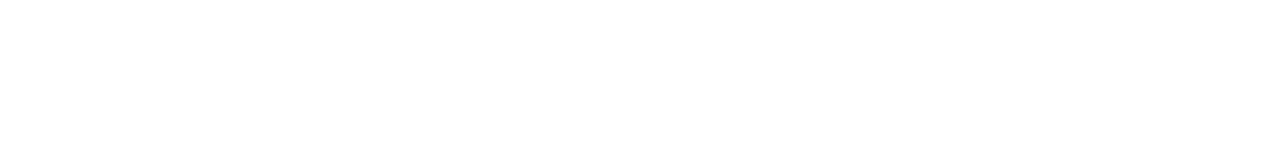
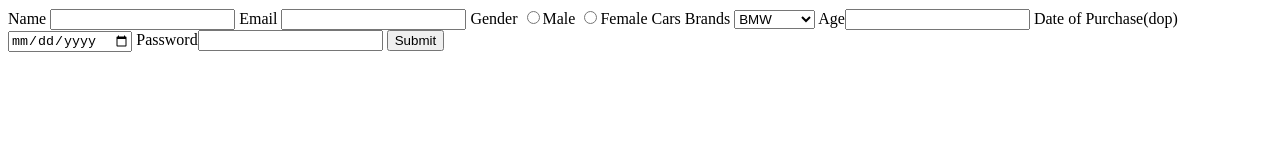
Before and after one commit to acciojob/car-insurance-form-Vgpatil2103, a website: page main.html in a window 1280 px wide. Drawn offline with Linux system fonts and the light colour scheme.

Commit message:
created a submission

```diff
--- a/main.html
+++ b/main.html
@@ -7,6 +7,25 @@
 </head>
 
 <body>
+	<form method="post">
+		<label for="name">Name </label><input type="text" id="name" required>
+			<label for="email">Email </label><input type="email" id="email" required>
+		<label>Gender</label>
+		<input type="radio"  required><label>Male </label>
+        <input type="radio"  required><label>Female </label>
+		<label for="cars">Cars Brands</label>
+		<select id="cars">
+			<option>BMW</option>
+			<option>Audi</option>
+			<option>Mercedez</option>
+		</select>
+
+		<label for="carage">Age</label><input type="number" id="carage" required>
+		<label for="dop">Date of Purchase(dop)</label><input type="date" id="dop" required>
+		<label for="password">Password</label><input type="password" id="password" required>
+	<button type="submit">Submit</button>
+	</form>
+
 	<!-- the entire body must be written by student -->
     <script type="text/javascript" src="./script.js">
 </script>
```
